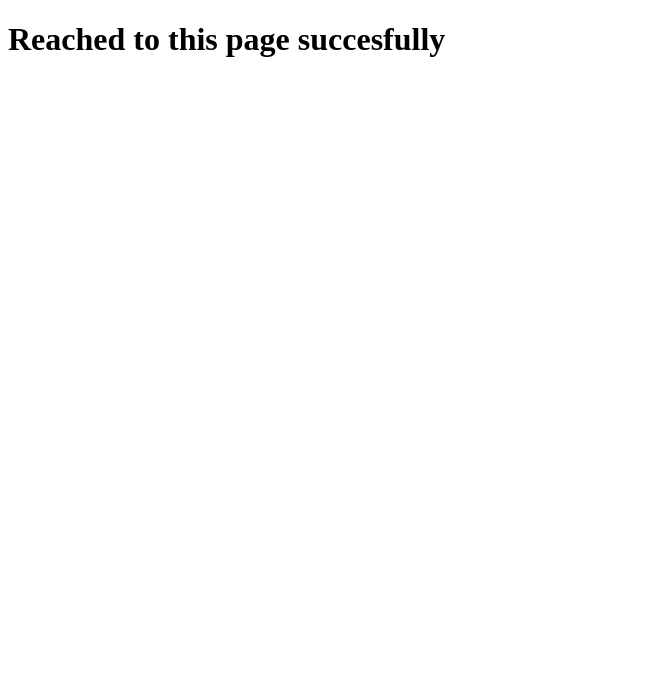
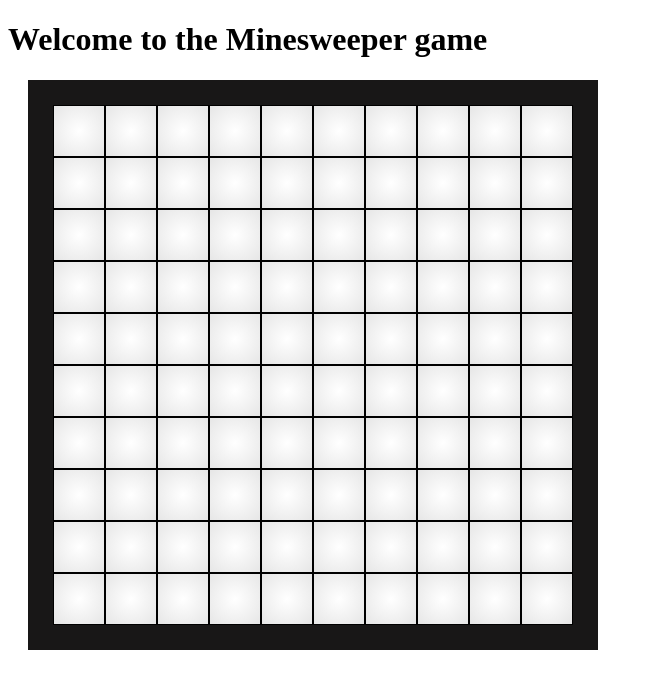
Before and after one commit to harishhasti95/GUVI-Hackathon1, a plain HTML site: page game.html in a window 1280 px wide. Shown: the whole page, without its empty margins (0-653 px from the left). Drawn offline with Linux system fonts and the light colour scheme.

Commit message:
Add files via upload
Added the UI of Minesweeper game

```diff
--- a/game.html
+++ b/game.html
@@ -4,8 +4,142 @@
     <meta charset="UTF-8">
     <meta name="viewport" content="width=device-width, initial-scale=1.0">
     <title>Document</title>
+    <style>
+        .board{
+            width: 520px;
+            height: 520px;
+            margin: 20px;
+            border: 25px solid rgb(24, 23, 23);
+
+        }
+        .cell{
+
+            float: right;
+            width: 50px;
+            height: 50px;
+            background-image: radial-gradient(#fff,#e6e6e6);
+            border: 1px solid black;
+            font-size:50px;
+            text-align:center;
+            display: table-cell;
+            vertical-align:middle;
+            line-height: 50px;
+        }
+    </style>
 </head>
 <body>
-    <h1>Reached to this page succesfully</h1>
+    <h1>Welcome to the Minesweeper game</h1>
+    <div class="board">
+        <div class="cell"></div>
+        <div class="cell"></div>
+        <div class="cell"></div>
+        <div class="cell"></div>
+        <div class="cell"></div>
+        <div class="cell"></div>
+        <div class="cell"></div>
+        <div class="cell"></div>
+        <div class="cell"></div>
+        <div class="cell"></div>
+
+        <div class="cell"></div>
+        <div class="cell"></div>
+        <div class="cell"></div>
+        <div class="cell"></div>
+        <div class="cell"></div>
+        <div class="cell"></div>
+        <div class="cell"></div>
+        <div class="cell"></div>
+        <div class="cell"></div>
+        <div class="cell"></div>
+
+        <div class="cell"></div>
+        <div class="cell"></div>
+        <div class="cell"></div>
+        <div class="cell"></div>
+        <div class="cell"></div>
+        <div class="cell"></div>
+        <div class="cell"></div>
+        <div class="cell"></div>
+        <div class="cell"></div>
+        <div class="cell"></div>
+
+        <div class="cell"></div>
+        <div class="cell"></div>
+        <div class="cell"></div>
+        <div class="cell"></div>
+        <div class="cell"></div>
+        <div class="cell"></div>
+        <div class="cell"></div>
+        <div class="cell"></div>
+        <div class="cell"></div>
+        <div class="cell"></div>
+
+        <div class="cell"></div>
+        <div class="cell"></div>
+        <div class="cell"></div>
+        <div class="cell"></div>
+        <div class="cell"></div>
+        <div class="cell"></div>
+        <div class="cell"></div>
+        <div class="cell"></div>
+        <div class="cell"></div>
+        <div class="cell"></div>
+
+        <div class="cell"></div>
+        <div class="cell"></div>
+        <div class="cell"></div>
+        <div class="cell"></div>
+        <div class="cell"></div>
+        <div class="cell"></div>
+        <div class="cell"></div>
+        <div class="cell"></div>
+        <div class="cell"></div>
+        <div class="cell"></div>
+
+        <div class="cell"></div>
+        <div class="cell"></div>
+        <div class="cell"></div>
+        <div class="cell"></div>
+        <div class="cell"></div>
+        <div class="cell"></div>
+        <div class="cell"></div>
+        <div class="cell"></div>
+        <div class="cell"></div>
+        <div class="cell"></div>
+
+        <div class="cell"></div>
+        <div class="cell"></div>
+        <div class="cell"></div>
+        <div class="cell"></div>
+        <div class="cell"></div>
+        <div class="cell"></div>
+        <div class="cell"></div>
+        <div class="cell"></div>
+        <div class="cell"></div>
+        <div class="cell"></div>
+
+        <div class="cell"></div>
+        <div class="cell"></div>
+        <div class="cell"></div>
+        <div class="cell"></div>
+        <div class="cell"></div>
+        <div class="cell"></div>
+        <div class="cell"></div>
+        <div class="cell"></div>
+        <div class="cell"></div>
+        <div class="cell"></div>
+
+        <div class="cell"></div>
+        <div class="cell"></div>
+        <div class="cell"></div>
+        <div class="cell"></div>
+        <div class="cell"></div>
+        <div class="cell"></div>
+        <div class="cell"></div>
+        <div class="cell"></div>
+        <div class="cell"></div>
+        <div class="cell"></div>
+      </div>
+
 </body>
 </html>
```
